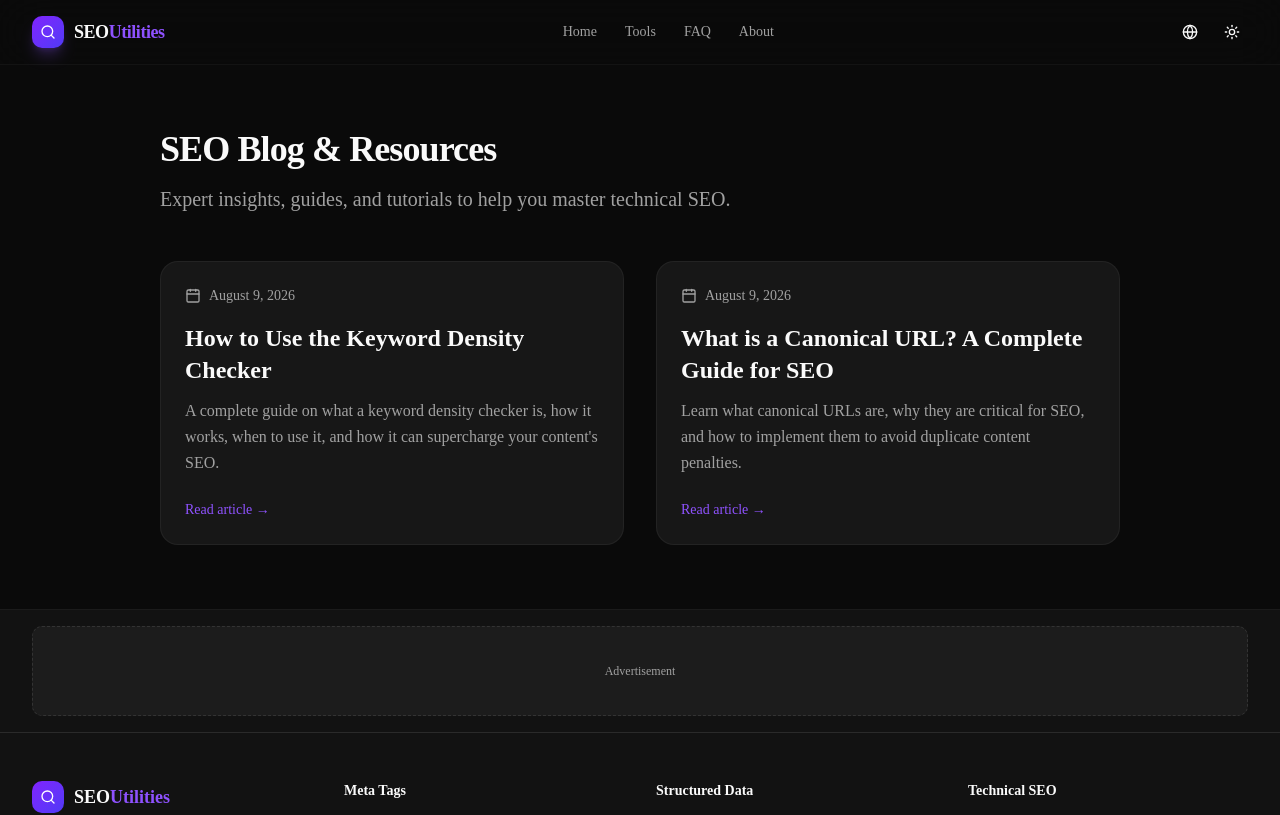
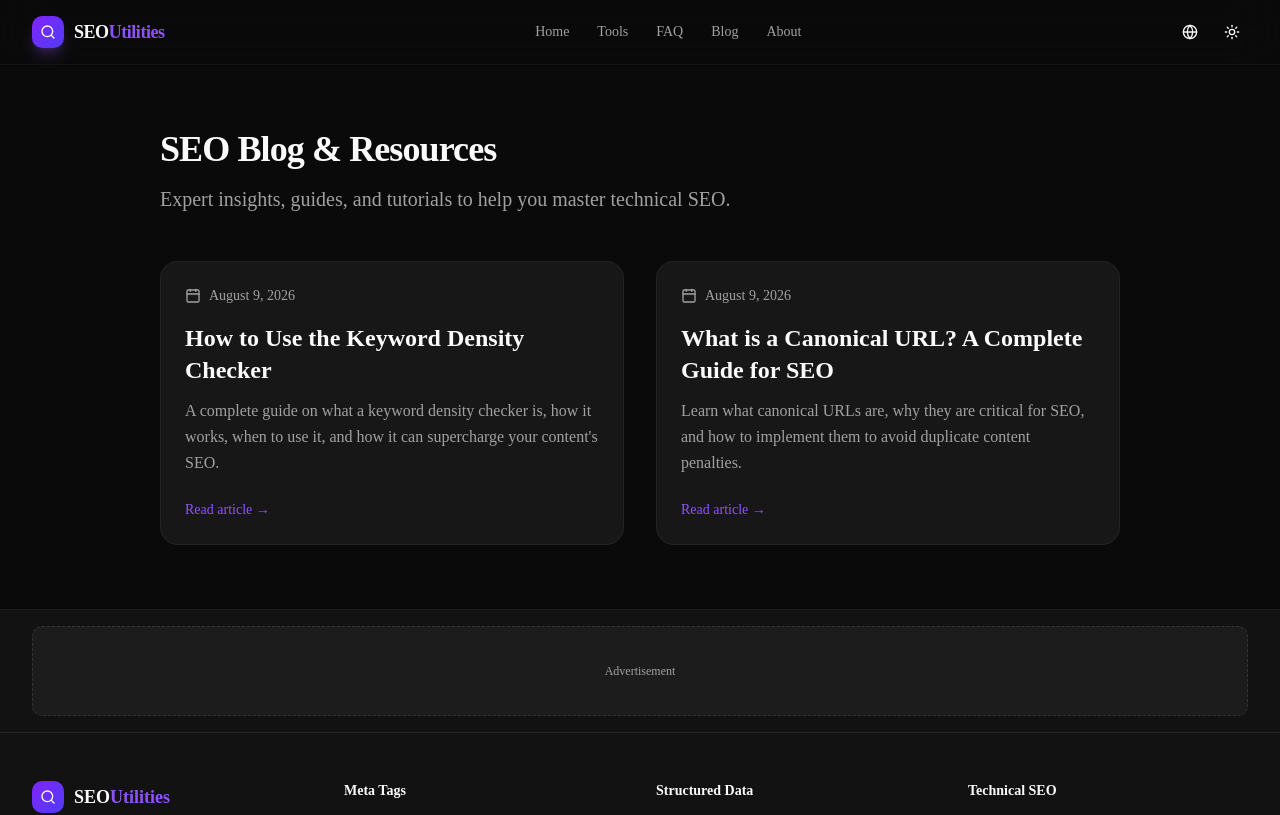
Before and after one commit to sangitbm/seo-optimization, a Next.js app: page /en/blog in a window 1280 px wide. Shown: the top 815 px of the page. Built offline with nearby package versions, Linux system fonts and the light colour scheme.

Commit message:
feat: add blog link to navbar

```diff
--- a/components/header.tsx
+++ b/components/header.tsx
@@ -76,6 +76,12 @@ export function Header({ dict }: { dict?: any }) {
             className="rounded-md px-3 py-2 text-sm font-medium text-muted-foreground transition-colors hover:text-foreground"
           >
             FAQ
+          </Link>
+          <Link
+            href={`/${currentLocale}/blog`}
+            className="rounded-md px-3 py-2 text-sm font-medium text-muted-foreground transition-colors hover:text-foreground"
+          >
+            Blog
           </Link>
           <Link
             href={`/${currentLocale}/about`}
@@ -173,6 +179,13 @@ export function Header({ dict }: { dict?: any }) {
                 >
                   {dict?.navigation?.home || "Home"}
                 </Link>
+                <Link
+                  href={`/${currentLocale}/blog`}
+                  onClick={() => setMobileOpen(false)}
+                  className="rounded-md px-3 py-2 text-sm font-medium hover:bg-accent"
+                >
+                  Blog
+                </Link>
                 {categories.map((cat) => {
                   const translatedCat = dict?.categoriesMap?.[cat] || cat;
                   return (
```
